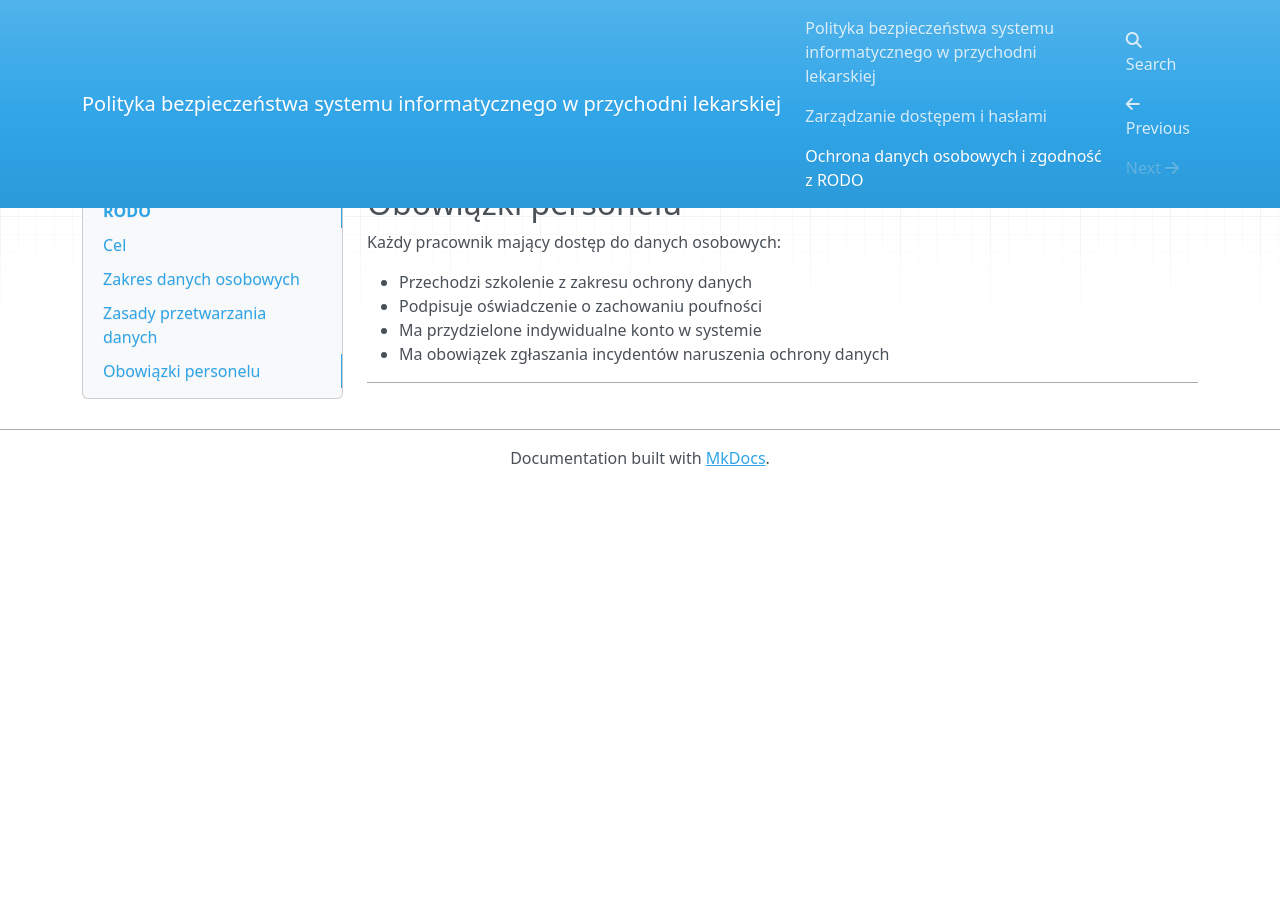
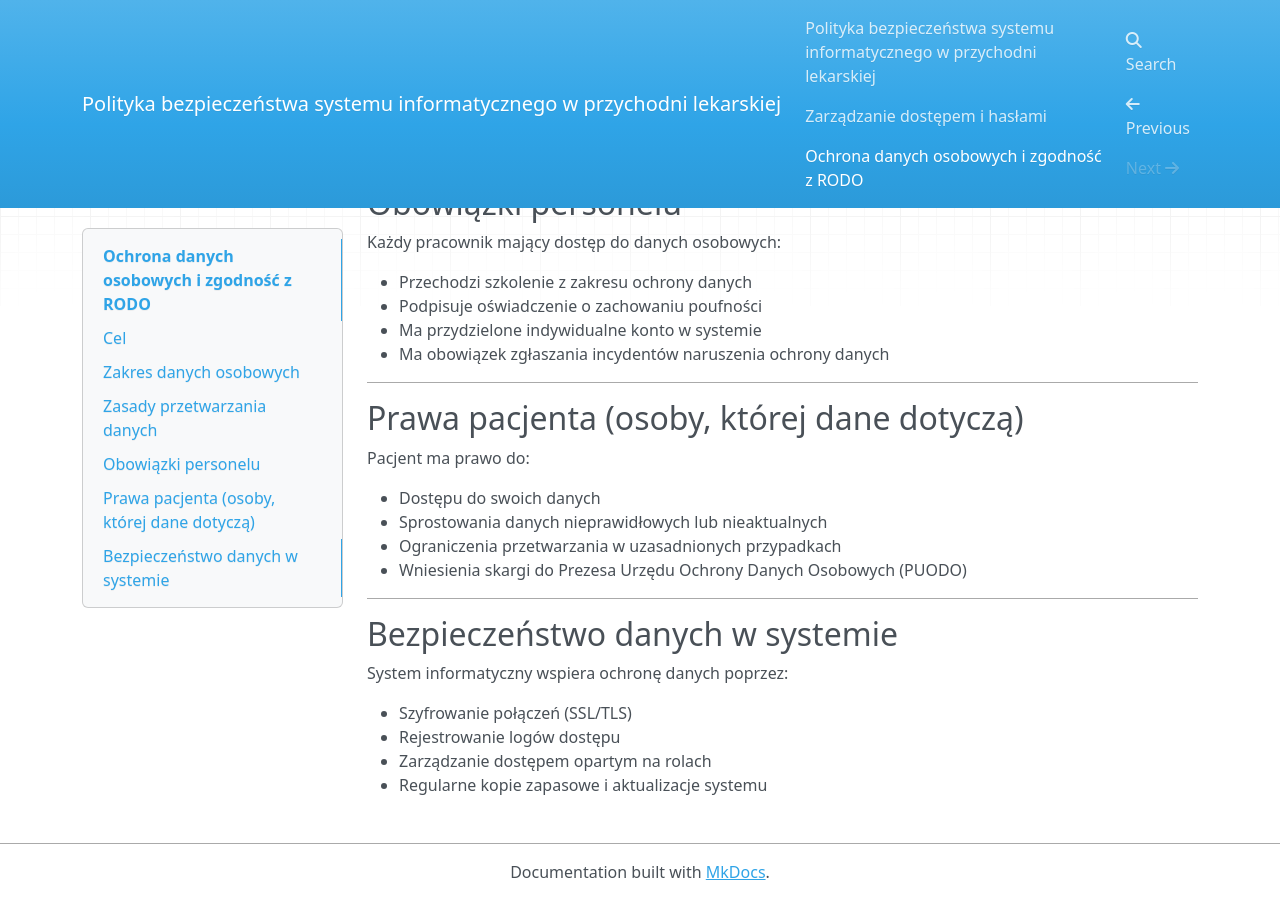
Before and after one commit to oligru/Polityka-bezpieczenstwa-projekt, an MkDocs documentation site: the page built from docs/data-protection.md, in a window 1280 px wide and 900 px high, scrolled down 807 px. Built offline with MkDocs 1.6.1, drawn with Linux system fonts in a browser that asks for light colours; nearby versions of some CDN libraries; before the commit the page ends 1293 px from its top, so only the background shows below that.

Commit message:
dodanie praw i bezpieczenstwa danych

```diff
--- a/docs/data-protection.md
+++ b/docs/data-protection.md
@@ -44,3 +44,23 @@ Każdy pracownik mający dostęp do danych osobowych:
 - Ma obowiązek zgłaszania incydentów naruszenia ochrony danych
 
 ---
+
+## Prawa pacjenta (osoby, której dane dotyczą)
+
+Pacjent ma prawo do:
+
+- Dostępu do swoich danych
+- Sprostowania danych nieprawidłowych lub nieaktualnych
+- Ograniczenia przetwarzania w uzasadnionych przypadkach
+- Wniesienia skargi do Prezesa Urzędu Ochrony Danych Osobowych (PUODO)
+
+---
+
+## Bezpieczeństwo danych w systemie
+
+System informatyczny wspiera ochronę danych poprzez:
+
+- Szyfrowanie połączeń (SSL/TLS)
+- Rejestrowanie logów dostępu
+- Zarządzanie dostępem opartym na rolach
+- Regularne kopie zapasowe i aktualizacje systemu
```
